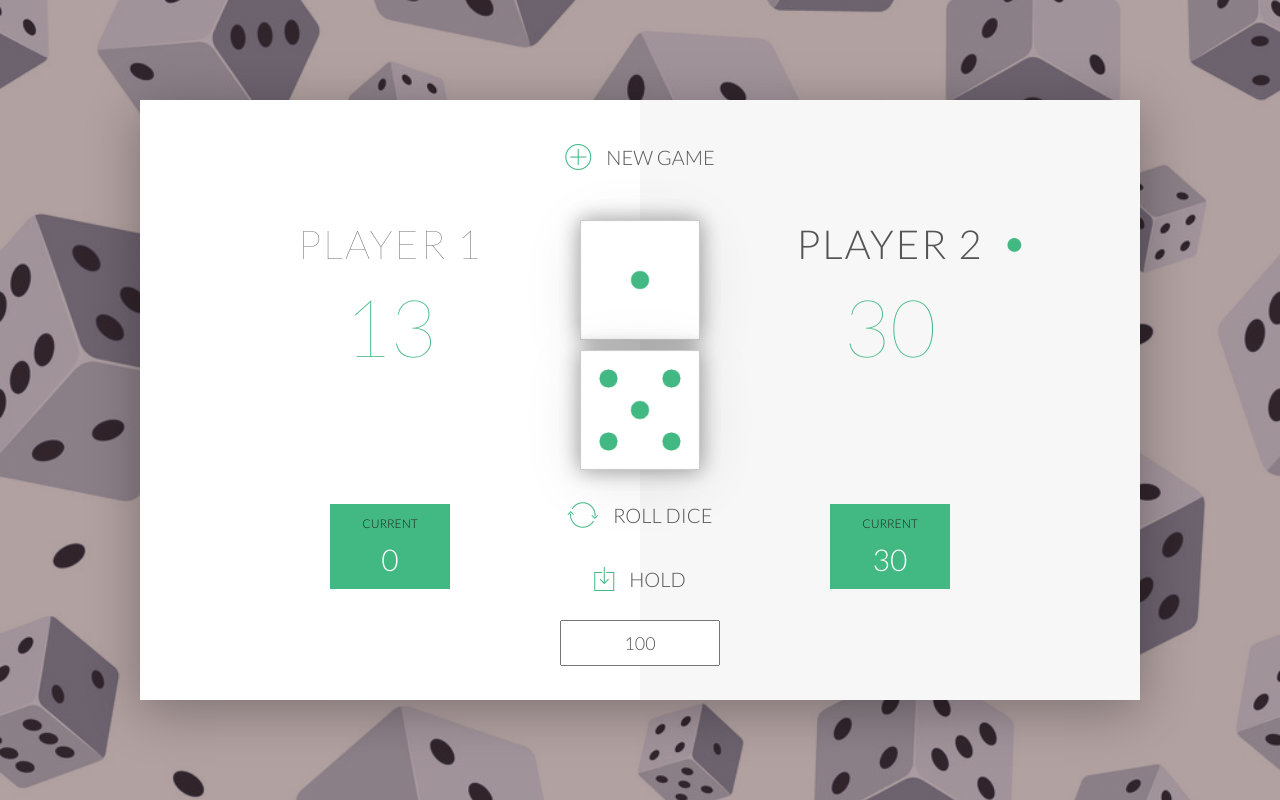
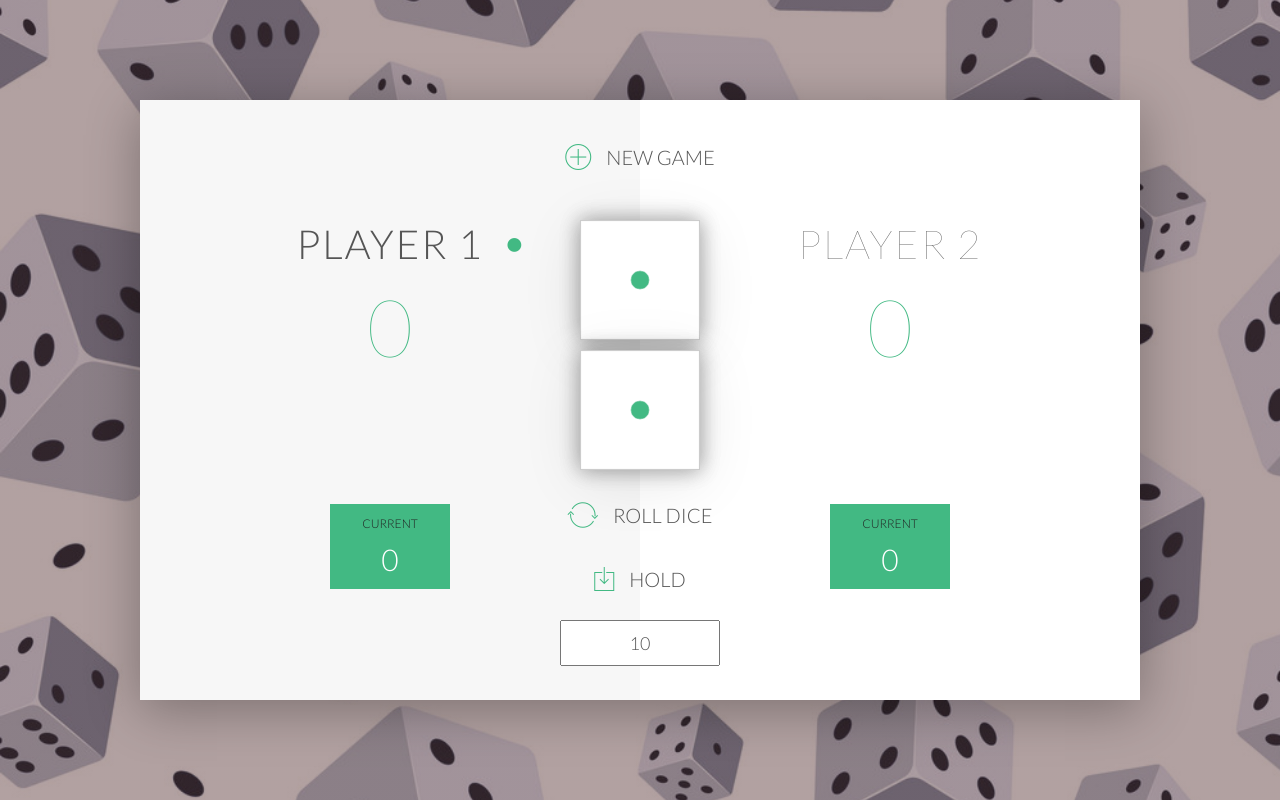
Before and after one commit to phidvss55/vue-dice, a Vue app: page / in a window 1280 px wide. Built offline with nearby package versions, Linux system fonts and the light colour scheme.

Commit message:
filter winner player

```diff
--- a/src/App.vue
+++ b/src/App.vue
@@ -3,12 +3,14 @@
         <div class="wrapper clearfix">
 
         <Players
+            v-bind:isWinner="isWinner"
             v-bind:scorePlayer="scorePlayer"
             v-bind:currentScore="currentScore"
             v-bind:activePlayer="activePlayer"
         />
 
         <Control
+            v-bind:isPlayin="isPlaying"
             v-bind:finalScore="finalScore"
             v-on:handleChangeFinalScore="handleChangeFinalScore"
             v-on:handleRollDice="handleRollDice"
@@ -42,11 +44,11 @@ export default {
         return {
             isPlaying: false,
             isOpenPopup: false,
-            dices: [1, 5],
-            activePlayer: 1,
-            currentScore: 30,
-            scorePlayer: [13, 30],
-            finalScore: 100
+            dices: [0, 0],
+            activePlayer: 0,
+            currentScore: 0,
+            scorePlayer: [0, 0],
+            finalScore: 10
         }
     },
     components: {
@@ -54,6 +56,17 @@ export default {
         Control,
         Dice,
         PopupRule
+    },
+    computed: {
+        // function auto run when data inside changed
+        isWinner () {
+            let { scorePlayer, finalScore } = this;
+            if(scorePlayer[0] >= finalScore || scorePlayer[1] >= finalScore ) {
+                this.isPlaying = false;
+                return true;
+            }
+            return false;
+        }
     },
     methods: {
         handleChangeFinalScore: function(number) {
@@ -76,7 +89,6 @@ export default {
                 this.dices = [dice1, dice2]
 
                 if(dice1 == 1 || dice2 == 1) {
-
                     this.nextPlayer()
                 } else {
                     this.currentScore = this.currentScore + dice1 + dice2;
@@ -102,7 +114,9 @@ export default {
                 // let cloneScorePlayer = [...scorePlayer];
                 this.$set(this.scorePlayer, activePlayer, scoreOld + currentScore);
 
-                this.nextPlayer();
+                if(!this.isWinner) {
+                    this.nextPlayer();
+                }
             } else {
                 alert('Please, click on New Game button for a New Game')
             }
--- a/src/components/Control.vue
+++ b/src/components/Control.vue
@@ -1,27 +1,25 @@
 <template>
   <div class="wrapper-control">
-        <button
-            class="control btn-new"
-            v-on:click="newGame"
-            ><i class="ion-ios-plus-outline"></i>New Game</button>
+    <button class="control btn-new" v-on:click="newGame">
+      <i class="ion-ios-plus-outline"></i>New Game
+    </button>
 
-        <button
-            class="control btn-roll"
-            v-on:click="rollDice"
-            ><i class="ion-ios-loop"></i>Roll Dice</button>
+    <button class="control btn-roll" v-on:click="rollDice">
+      <i class="ion-ios-loop"></i>Roll Dice
+    </button>
 
-        <button
-            class="control btn-hold"
-            v-on:click="holdScore"
-        ><i class="ion-ios-download-outline"></i>Hold</button>
+    <button class="control btn-hold" v-on:click="holdScore">
+      <i class="ion-ios-download-outline"></i>Hold
+    </button>
 
     <input
+      v-bind:disabled="isPlaying"
       v-bind:value="finalScore"
       v-on:input="handleInput"
       type="text"
       placeholder="Final score"
       class="final-score"
-        >
+    />
   </div>
 </template>
 
@@ -30,27 +28,28 @@ export default {
   name: "control",
   props: {
     finalScore: { type: Number, default: 100 },
+    isPlaying: { type: Boolean, default: false }
   },
-    data () {
+  data() {
     return {
       valueDemo: 100,
     };
   },
   methods: {
     handleInput(e) {
-        this.valueDemo = e.target.value
-        this.$emit('handleChangeFinalScore', this.valueDemo);
+      this.valueDemo = e.target.value;
+      this.$emit("handleChangeFinalScore", this.valueDemo);
     },
     newGame() {
-        this.$emit('handleNewGame', '');
+      this.$emit("handleNewGame", "");
     },
     rollDice() {
-        this.$emit('handleRollDice', '');
+      this.$emit("handleRollDice", "");
     },
-      holdScore: function() {
-        this.$emit('handleHoldScore', '');
-      }
-    }
+    holdScore: function () {
+      this.$emit("handleHoldScore", "");
+    },
+  },
 };
 </script>
 
--- a/src/components/Player.vue
+++ b/src/components/Player.vue
@@ -1,7 +1,10 @@
 <template>
     <div class="wrapper-player">
-        <div class="player-panel" v-bind:class="{ active: activePlayer == 0 }">
-            <div class="player-name">Player 1</div>
+        <div class="player-panel" v-bind:class="{
+                active: activePlayer == 0 && !this.isWinner,
+                winner: activePlayer == 0 && this.isWinner
+            }">
+            <div class="player-name">{{ getNamePlayer(0) }}</div>
             <div class="player-score">{{ scorePlayer[0] }}</div>
             <div class="player-current-box">
             <div class="player-current-label">Current</div>
@@ -9,8 +12,11 @@
             </div>
         </div>
 
-        <div class="player-panel" v-bind:class="{ active: activePlayer == 1 }">
-            <div class="player-name">Player 2</div>
+        <div class="player-panel" v-bind:class="{
+                active: activePlayer == 1 && !this.isWinner,
+                winner: activePlayer == 1 && this.isWinner
+            }">
+            <div class="player-name">{{ getNamePlayer(1) }}</div>
             <div class="player-score">{{  scorePlayer[1] }}</div>
             <div class="player-current-box">
             <div class="player-current-label">Current</div>
@@ -27,12 +33,23 @@ export default {
         scorePlayer: { type: Array, default: () => [0, 0] },
         activePlayer: { type: Number, default: 0 },
         currentScore: { type: Number, default: 0 },
+        isWinner: { type: Boolean, default: false },
     },
     data () {
         return {
 
         }
     },
+    methods: {
+        getNamePlayer(index) {
+            let defaultName = 'Player ' + (index + 1); // Player 1 || Player 2
+
+            if(this.activePlayer == index && this.isWinner) {
+                defaultName = 'Winner';
+            }
+            return defaultName;
+        }
+    }
 }
 </script>
 
```
Lines whose indentation alone changed are shown as unchanged.
